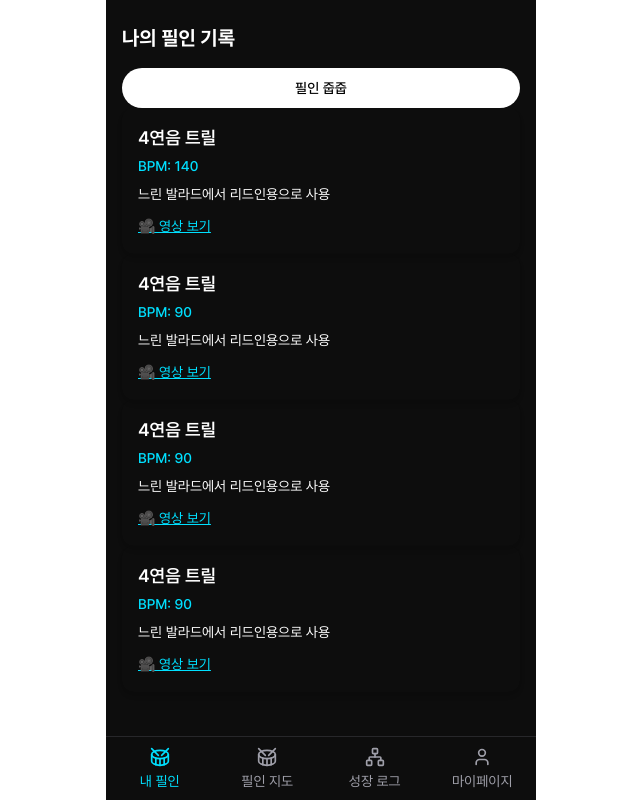
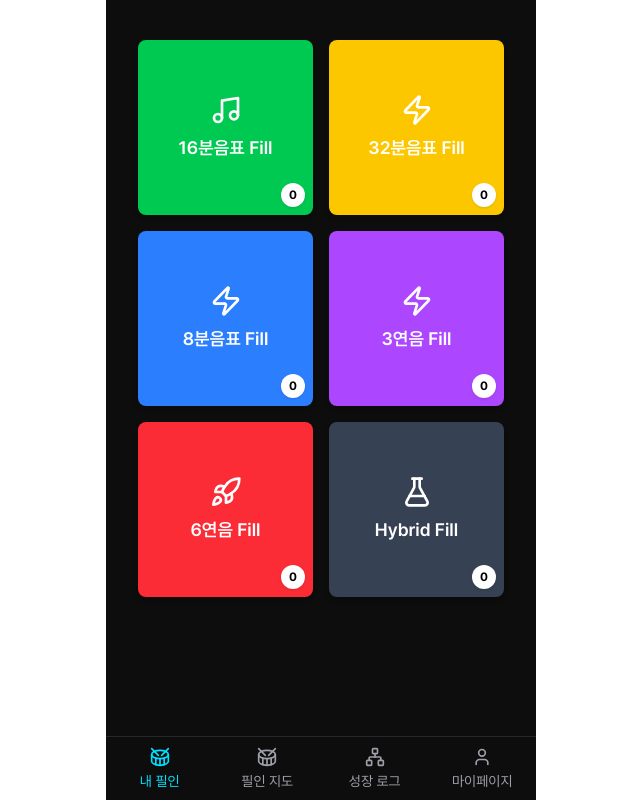
Before and after one commit to CodyMan0/fillslog, a Next.js app: page /fills in a window 1280 px wide. Shown: the whole page, without its empty margins (319-959 px from the left). Built offline with nearby package versions, Linux system fonts and the light colour scheme.

Commit message:
[DESIGN] implemented fill in page

```diff
--- /dev/null
+++ b/src/app/components/ComingSoon.tsx
@@ -0,0 +1,11 @@
+import { AlertCircle } from "lucide-react";
+
+export default function ComingSoon() {
+  return (
+    <div className="flex flex-col items-center justify-center h-[60vh] text-center text-muted-foreground">
+      <AlertCircle className="w-10 h-10 mb-2 text-accent" />
+      <h2 className="text-xl font-semibold">준비 중입니다</h2>
+      <p className="text-sm mt-1">해당 기능은 곧 오픈될 예정이에요!</p>
+    </div>
+  );
+}
--- /dev/null
+++ b/src/app/fills/[category]/page.tsx
@@ -0,0 +1,48 @@
+import BottomNav from "@/app/components/MobileNav";
+import { FillCard } from "@/features/fills";
+import PageLayout from "@/features/layouts/PageLayout";
+import { Button } from "@/shared/ui";
+import Link from "next/link";
+import React from "react";
+
+const Page = () => {
+  return (
+    <PageLayout>
+      <div>
+        <Button
+          className="w-full bg-white rounded-full text-black hover:scale-105 transition-all duration-200 ease-in-out mt-4"
+          asChild
+        >
+          <Link href="/fills/add">필인 줍줍</Link>
+        </Button>
+        <FillCard
+          title="4연음 트릴"
+          bpm={140}
+          videoUrl="https://youtube.com"
+          description="느린 발라드에서 리드인용으로 사용"
+        />
+        <FillCard
+          title="4연음 트릴"
+          bpm={90}
+          videoUrl="https://youtube.com"
+          description="느린 발라드에서 리드인용으로 사용"
+        />
+        <FillCard
+          title="4연음 트릴"
+          bpm={90}
+          videoUrl="https://youtube.com"
+          description="느린 발라드에서 리드인용으로 사용"
+        />
+        <FillCard
+          title="4연음 트릴"
+          bpm={90}
+          videoUrl="https://youtube.com"
+          description="느린 발라드에서 리드인용으로 사용"
+        />
+        <BottomNav />
+      </div>
+    </PageLayout>
+  );
+};
+
+export default Page;
--- a/src/app/fills/page.tsx
+++ b/src/app/fills/page.tsx
@@ -1,45 +1,78 @@
-import { FillCard } from "@/features/fills";
 import BottomNav from "../components/MobileNav";
 import PageLayout from "@/features/layouts/PageLayout";
-import { Button } from "@/shared/ui";
+
+import { FlaskConical, LucideIcon, Music, Rocket, Zap } from "lucide-react";
 import Link from "next/link";
 
+const categories: {
+  name: string;
+  slug: string;
+  color: string;
+  icon: LucideIcon;
+  count: number;
+}[] = [
+  {
+    name: "16분음표 Fill",
+    slug: "16th",
+    color: "bg-green-500",
+    icon: Music,
+    count: 0,
+  },
+  {
+    name: "32분음표 Fill",
+    slug: "32nd",
+    color: "bg-yellow-400",
+    icon: Zap,
+    count: 0,
+  },
+  {
+    name: "8분음표 Fill",
+    slug: "8th",
+    color: "bg-blue-500",
+    icon: Zap,
+    count: 0,
+  },
+  {
+    name: "3연음 Fill",
+    slug: "triplet",
+    color: "bg-purple-500",
+    icon: Zap,
+    count: 0,
+  },
+  {
+    name: "6연음 Fill",
+    slug: "sixtuplet",
+    color: "bg-red-500",
+    icon: Rocket,
+    count: 0,
+  },
+  {
+    name: "Hybrid Fill",
+    slug: "hybrid",
+    color: "bg-gray-700",
+    icon: FlaskConical,
+    count: 0,
+  },
+];
 const page = () => {
   return (
     <PageLayout>
       <div>
-        <h1 className="text-xl font-bold">나의 필인 기록</h1>
-        <Button
-          className="w-full bg-white rounded-full text-black hover:scale-105 transition-all duration-200 ease-in-out mt-4"
-          asChild
-        >
-          <Link href="/fills/add">필인 줍줍</Link>
-        </Button>
-        <FillCard
-          title="4연음 트릴"
-          bpm={140}
-          videoUrl="https://youtube.com"
-          description="느린 발라드에서 리드인용으로 사용"
-        />
-        <FillCard
-          title="4연음 트릴"
-          bpm={90}
-          videoUrl="https://youtube.com"
-          description="느린 발라드에서 리드인용으로 사용"
-        />
-        <FillCard
-          title="4연음 트릴"
-          bpm={90}
-          videoUrl="https://youtube.com"
-          description="느린 발라드에서 리드인용으로 사용"
-        />
-        <FillCard
-          title="4연음 트릴"
-          bpm={90}
-          videoUrl="https://youtube.com"
-          description="느린 발라드에서 리드인용으로 사용"
-        />
-
+        <div className="grid grid-cols-2 gap-4 p-4 max-w-[430px] mx-auto">
+          {categories.map((cat) => (
+            <Link
+              key={cat.slug}
+              href={`/fills/${cat.slug}`}
+              className={`aspect-square flex flex-col items-center justify-center rounded-lg text-white text-lg font-semibold shadow-md ${cat.color} hover:opacity-90 transition relative`}
+            >
+              <cat.icon className="w-8 h-8 mb-2" />
+              {cat.name}
+              <div className="absolute bottom-2 right-2 bg-white text-black text-xs font-bold w-6 h-6 rounded-full flex items-center justify-center shadow">
+                {cat.count}
+              </div>
+            </Link>
+          ))}
+        </div>
         <BottomNav />
       </div>
     </PageLayout>
--- a/src/app/grow/page.tsx
+++ b/src/app/grow/page.tsx
@@ -1,11 +1,12 @@
 import PageLayout from "@/features/layouts/PageLayout";
 import BottomNav from "../components/MobileNav";
+import ComingSoon from "../components/ComingSoon";
 
 const page = () => {
   return (
     <PageLayout>
       <div>
-        grow
+        <ComingSoon />
         <BottomNav />
       </div>
     </PageLayout>
--- a/src/app/map/page.tsx
+++ b/src/app/map/page.tsx
@@ -1,11 +1,12 @@
 import PageLayout from "@/features/layouts/PageLayout";
 import BottomNav from "../components/MobileNav";
+import ComingSoon from "../components/ComingSoon";
 
 const page = () => {
   return (
     <PageLayout>
       <div>
-        fills map
+        <ComingSoon />
         <BottomNav />
       </div>
     </PageLayout>
--- a/src/app/my/page.tsx
+++ b/src/app/my/page.tsx
@@ -1,11 +1,12 @@
 import PageLayout from "@/features/layouts/PageLayout";
 import BottomNav from "../components/MobileNav";
+import ComingSoon from "../components/ComingSoon";
 
 const page = () => {
   return (
     <PageLayout>
       <div>
-        my
+        <ComingSoon />
         <BottomNav />
       </div>
     </PageLayout>
```
